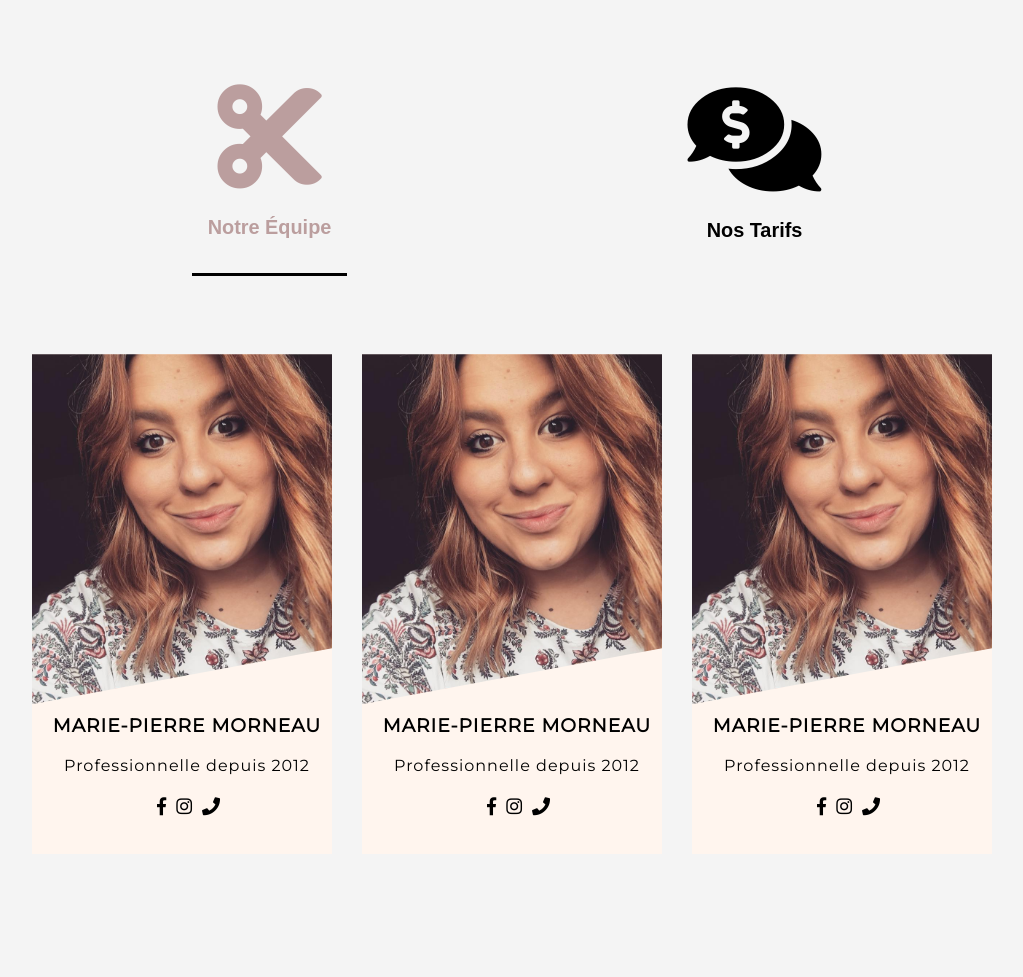
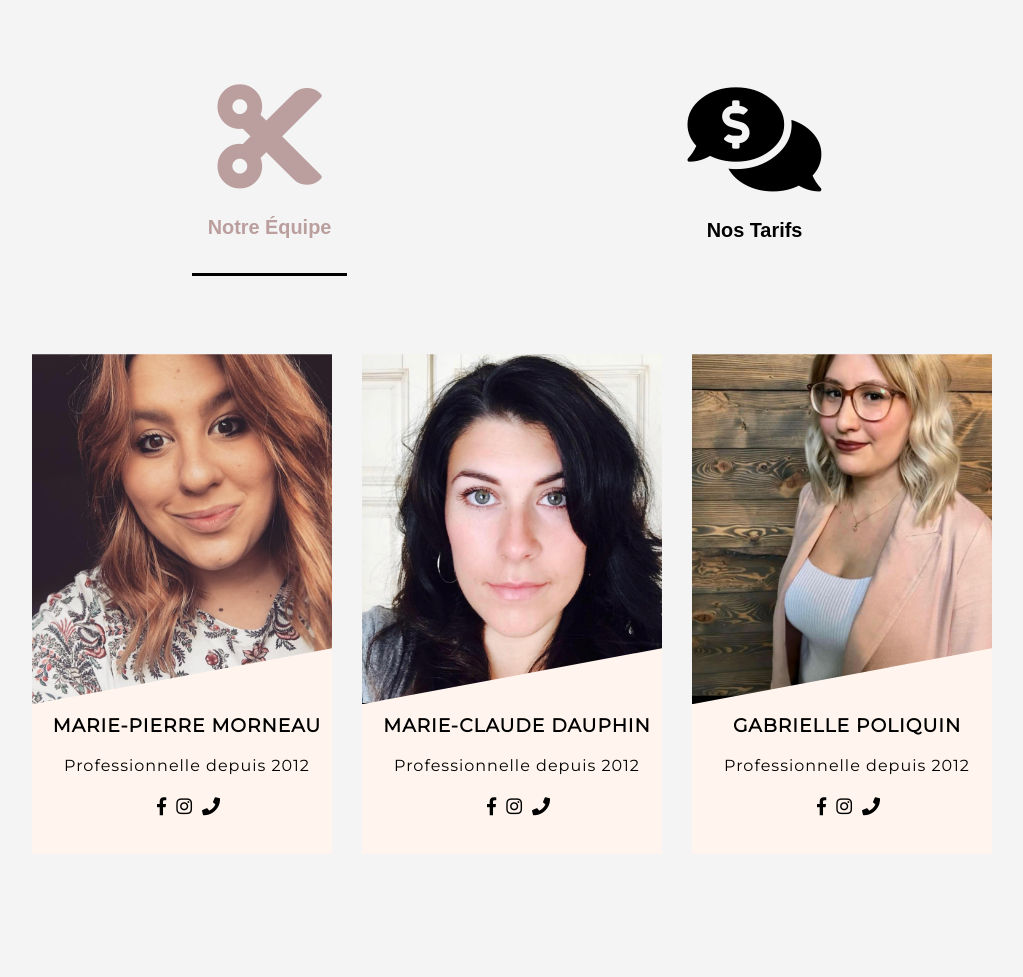
Before and after one commit to SebasMorneau/hairmariepierremorneau, a PHP site: page / in a window 1280 px wide, after a click on "Notre Équipe". Shown: the part 1091-2068 px from the top of the page, without its empty margins (128-1151 px from the left). Run offline with PHP 8.4, Linux system fonts and the light colour scheme; some libraries are stand-ins or nearby versions.

Commit message:
Changement des profils
Ajout des deux bonnes photos dans les profils cards

```diff
--- a/index.html
+++ b/index.html
@@ -79,7 +79,7 @@
           <div class="grid-3">
             <div class="center">
               <div class="profile_card">
-                <div class="card"></div>
+                <div class="card emp1"></div>
                 <h3>MARIE-PIERRE MORNEAU</h3>
                 <p>Professionnelle depuis 2012</p>
                 <ul>
@@ -94,8 +94,8 @@
 
             <div class="center">
               <div class="profile_card">
-                <div class="card"></div>
-                <h3>MARIE-PIERRE MORNEAU</h3>
+                <div class="card emp2"></div>
+                <h3>MARIE-CLAUDE DAUPHIN</h3>
                 <p>Professionnelle depuis 2012</p>
                 <ul>
                   <li><i class="fab fa-facebook-f"></i></li>
@@ -109,8 +109,8 @@
 
             <div class="center">
               <div class="profile_card">
-                <div class="card"></div>
-                <h3>MARIE-PIERRE MORNEAU</h3>
+                <div class="card emp3"></div>
+                <h3>GABRIELLE POLIQUIN</h3>
                 <p>Professionnelle depuis 2012</p>
                 <ul>
                   <li><i class="fab fa-facebook-f"></i></li>
--- a/main.css
+++ b/main.css
@@ -155,15 +155,34 @@ button {
   margin-bottom: 20px;
 }
 
+
 .card {
   height: 350px;
   width: 300px;
+
+  -webkit-clip-path: polygon(0 0, 100% 0, 100% 84%, 0 100%);
+  clip-path: polygon(0 0, 100% 0, 100% 84%, 0 100%);
+}
+
+.emp1 {
   background: url(img/profil_marie.jpg);
   background-repeat: no-repeat;
   background-size: cover;
-  -webkit-clip-path: polygon(0 0, 100% 0, 100% 84%, 0 100%);
-  clip-path: polygon(0 0, 100% 0, 100% 84%, 0 100%);
 }
+
+.emp2 {
+  background: url(img/marieclaude.jpg);
+  background-repeat: no-repeat;
+  background-size: cover;
+}
+
+.emp3 {
+  background: url(img/gabrielle.jpg);
+  background-repeat: no-repeat;
+  background-size: cover;
+}
+
+
 
 .profile_card h3,
 .profile_card p {
```
Also changed, not shown: img/gabrielle.JPG (added), img/marieclaude.JPG (added).
